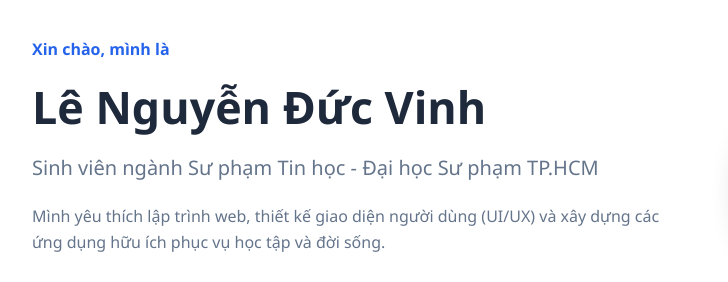
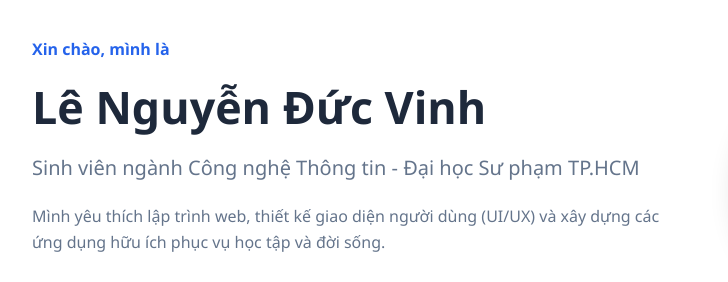
Before and after one commit to vinhlnd112-oss/portfolio, a plain HTML site: page index.html in a window 1280 px wide. Shown: the part 113-395 px from the top of the page, 128-856 px from the left. Drawn offline with Linux system fonts and the light colour scheme; grey boxes are pictures that could not be loaded.

Commit message:
Update major to Computer Science in index.html

```diff
--- a/index.html
+++ b/index.html
@@ -28,7 +28,7 @@
             <div class="hero-text">
                 <p class="greeting">Xin chào, mình là</p>
                 <h1>Lê Nguyễn Đức Vinh</h1>
-                <h2>Sinh viên ngành Sư phạm Tin học - Đại học Sư phạm TP.HCM</h2>
+                <h2>Sinh viên ngành Công nghệ Thông tin - Đại học Sư phạm TP.HCM</h2>
                 <p class="bio">
                     Mình yêu thích lập trình web, thiết kế giao diện người dùng (UI/UX)
                     và xây dựng các ứng dụng hữu ích phục vụ học tập và đời sống.
```
